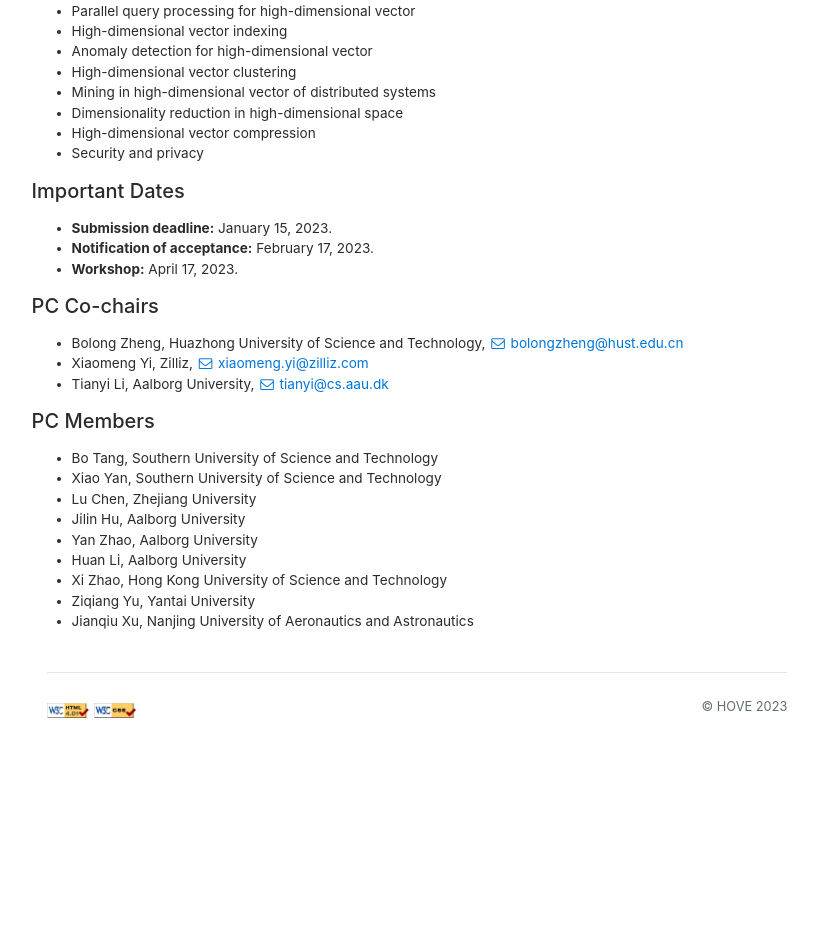
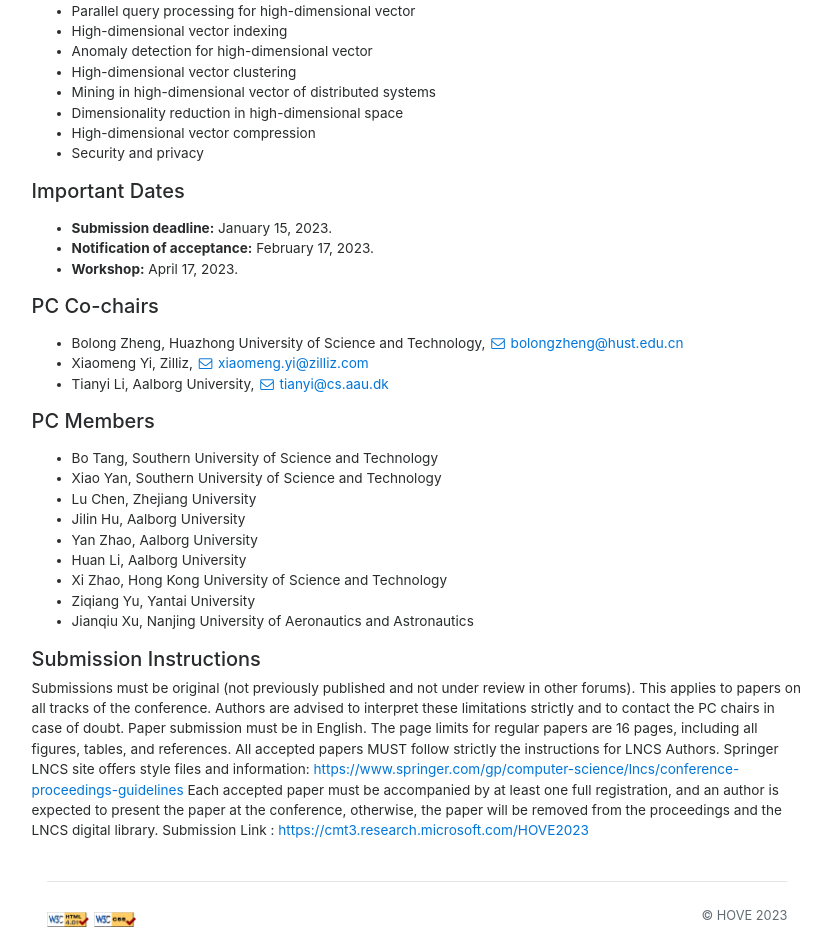
Before and after one commit to hove-web/hove-web.github.io, a Jekyll site: the page built from index.html, in a window 1280 px wide. Shown: the part 822-1763 px from the top of the page, without its empty margins (223-1054 px from the left). Built offline with Jekyll 4.4.1, drawn with Linux system fonts in a browser that asks for light colours; nearby versions of some CDN libraries; before the commit the page ends 1554 px from its top, so only the background shows below that.

Commit message:
Update index.html

```diff
--- a/index.html
+++ b/index.html
@@ -48,7 +48,7 @@ slide_id: 0
 				{% include important-dates.html %}
 				{% include contact-us.html %}
                 {% include potential-pc-members.html %}
-
+				{% include submission.html %}
 
 
 
```
